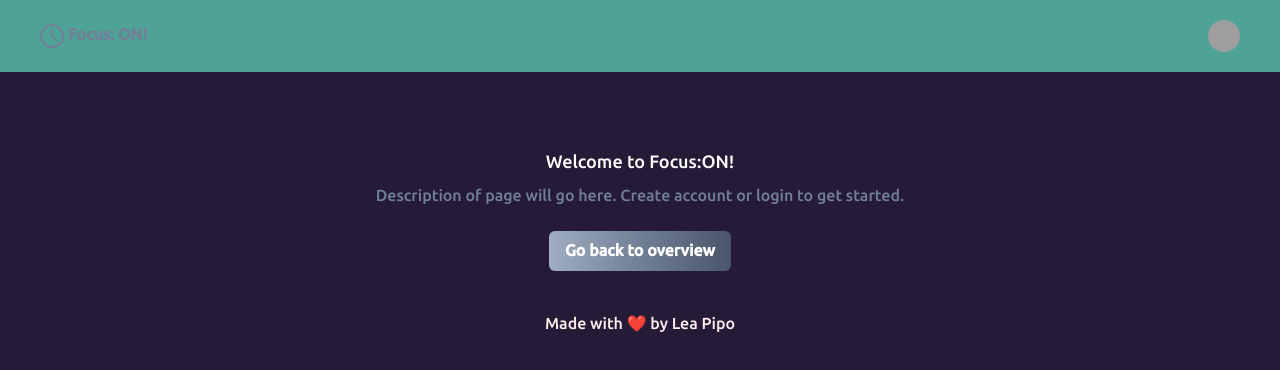
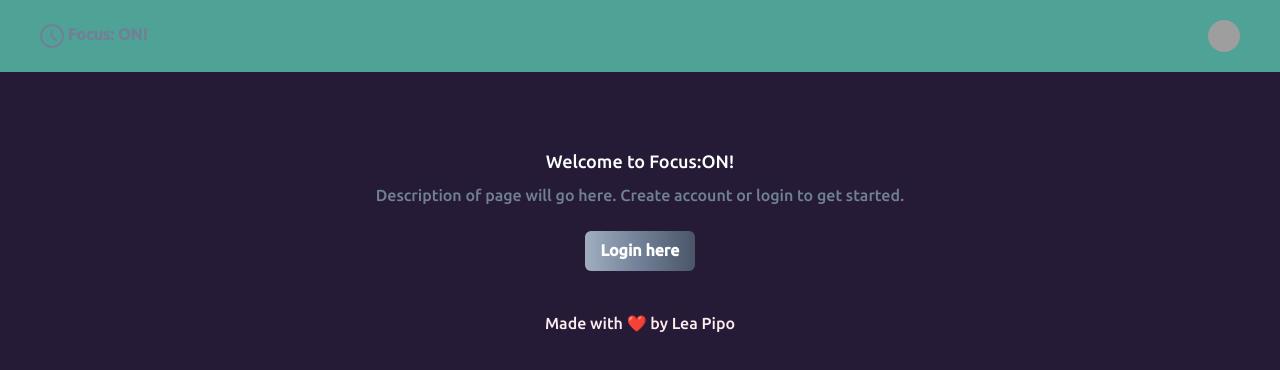
Before and after one commit to cecelia001/focus-on, a React (Create React App) app in the folder client/: page / in a window 1280 px wide. Shown: the top 370 px of the page. Built offline with nearby package versions, Linux system fonts and the light colour scheme; grey boxes are pictures that could not be loaded.

Commit message:
Changes to links

```diff
--- a/client/src/components/Error404View.js
+++ b/client/src/components/Error404View.js
@@ -28,7 +28,7 @@ function Error404View() {
         color="white"
         variant="solid"
       >
-        <Link to="/">Go back to overview</Link>
+        <Link to="/">Go back to home</Link>
       </Button>
     </Box>
   );
--- a/client/src/components/Navbar.js
+++ b/client/src/components/Navbar.js
@@ -21,23 +21,6 @@ import {
 
 import { HamburgerIcon, CloseIcon, TimeIcon } from '@chakra-ui/icons';
 
-
-// const Links = ['Home', 'Login'];
-
-// const MyNavLink = ({ children }: { children: ReactNode }) => (
-//   <Link
-//     as={NavLink}
-//     px={2}
-//     py={1}
-//     rounded={'md'}
-//     _hover={{
-//       textDecoration: 'none',
-//       bg: useColorModeValue('gray.200', 'gray.700'),
-//     }}
-//     href={'#'}>
-//     {children}
-//   </Link>
-// );
 
 export default function Simple() {
   const { isOpen, onOpen, onClose } = useDisclosure();
@@ -66,27 +49,6 @@ export default function Simple() {
               </MenuList>
             </Menu>
 
-
-
-        {/* <Flex h={16} alignItems={'center'} justifyContent={'space-between'}> */}
-          {/* <IconButton
-            size={'md'}
-            icon={isOpen ? <CloseIcon /> : <HamburgerIcon />}
-            aria-label={'Open Menu'}
-            display={{ md: 'none' }}
-            onClick={isOpen ? onClose : onOpen}
-          /> */}
-          {/* <HStack spacing={8} alignItems={'center'}>
-            <TimeIcon w={6} h={6} />
-            <HStack
-              as={'nav'}
-              spacing={4}
-              display={{ base: 'none', md: 'flex' }}>
-              {Links.map((link) => (
-                <MyNavLink key={link}>{link}</MyNavLink>
-              ))}
-            </HStack>
-          </HStack> */}
           <Flex alignItems={'center'}>
             <Menu>
               <MenuButton
@@ -103,6 +65,7 @@ export default function Simple() {
                 />
               </MenuButton >
               <MenuList bg={useColorModeValue('#4fa296', '#835dc7')} px={4}>
+                <MenuItem as="a" href="/login" > Login </MenuItem>
                 <MenuItem as="a" href="/focus" > Overview </MenuItem>
                 {/* <MenuItem as="a" href="/focus/:id" > Current Day </MenuItem> //don't want this because won't show today task*/}
                 <MenuItem to="/" > Profile </MenuItem>
@@ -113,18 +76,8 @@ export default function Simple() {
           </Flex>
         </Flex>
 
-        {/* {isOpen ? (
-          <Box pb={4} display={{ md: 'none' }}>
-            <Stack as={'nav'} spacing={4}>
-              {Links.map((link) => (
-                <MyNavLink key={link}>{link}</MyNavLink>
-              ))}
-            </Stack>
-          </Box>
-        ) : null} */}
       </Box>
 
-      {/* <Box p={4}>Main Content Here</Box> */}
     </>
   );
 }
@@ -132,7 +85,7 @@ export default function Simple() {
 
 {/* <nav className="Navbar">
 <ul>
-    <li><MyNavLink to="/" end>Home</MyNavLink></li>
+
     <li><MyNavLink to="/login">Login</MyNavLink></li>
 </ul>
 </nav> */}
--- a/client/src/components/WelcomePage.js
+++ b/client/src/components/WelcomePage.js
@@ -1,5 +1,6 @@
 import React from "react";
-import { Link } from "react-router-dom";
+// import { Link } from "react-router-dom";                       //will this cause a problem??
+import { Link } from '@chakra-ui/react'
 
 import { Box, Heading, Text, Button } from "@chakra-ui/react";
 
@@ -27,8 +28,11 @@ function WelcomePage() {
         color="white"
         variant="solid"
       >
-        <Link to="/">Go back to overview</Link>
+        <Link as="a" href="/login">Login here</Link>
       </Button>
+
+      {/* copy and paste above to add place to register for account */}
+
     </Box>
   );
 }
```
Also changed, not shown: client/src/components/LoginView.js (+0 -14 lines), client/src/components/LoginView.css (added), client/src/views/LoginView.css (added).
